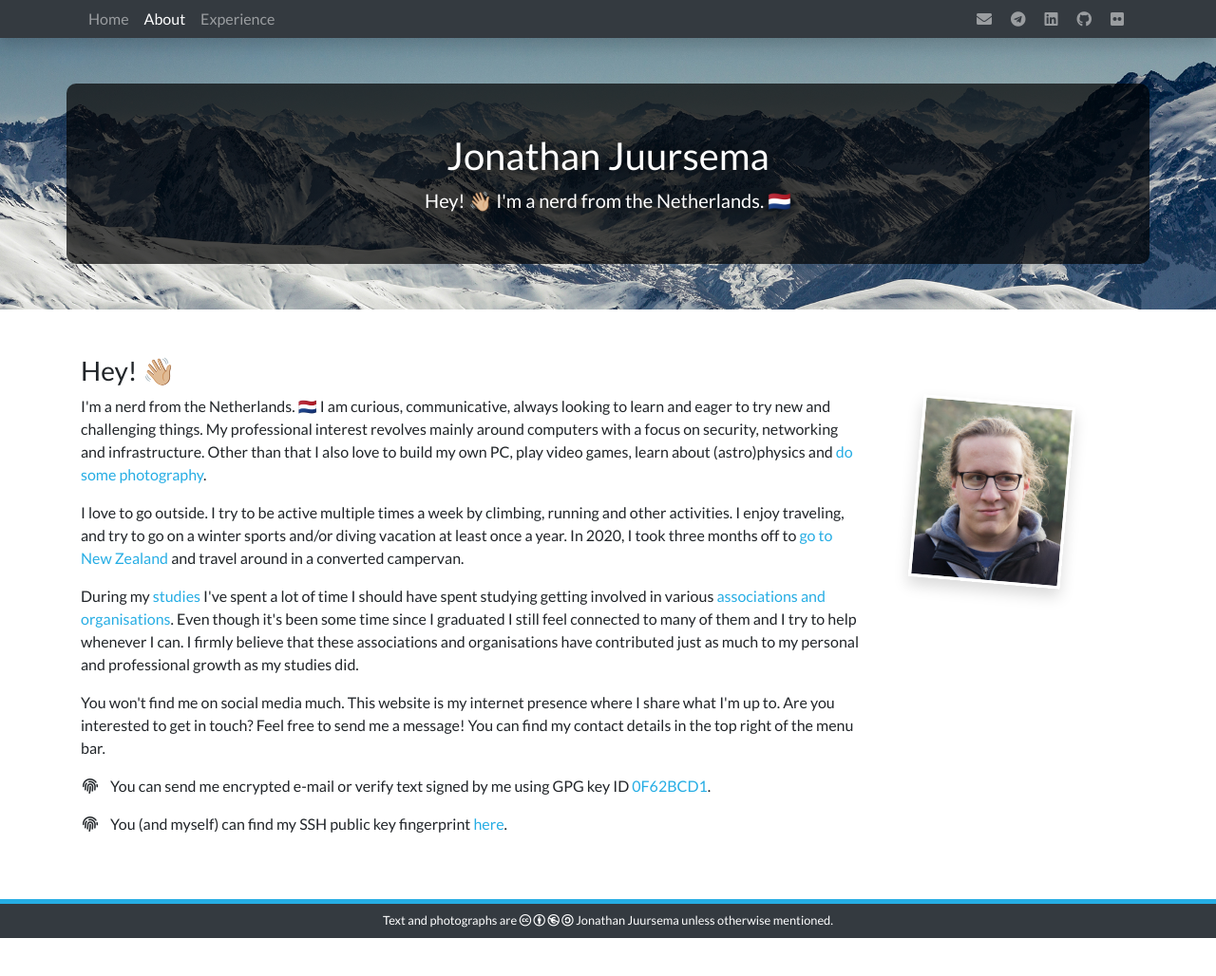
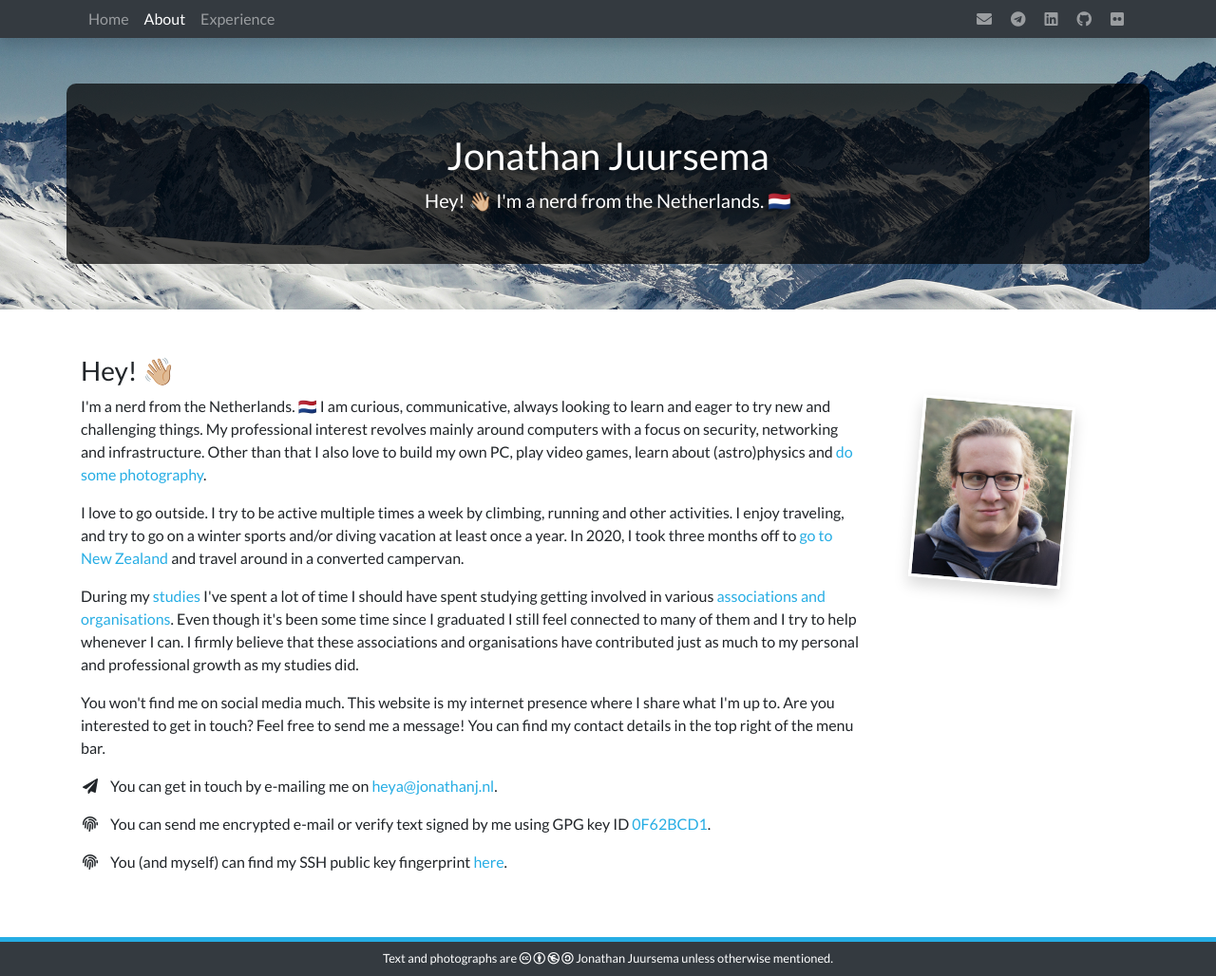
Before and after one commit to jonathanjuursema/jonathanj.nl, a Jekyll site: the page built from about.html, in a window 1280 px wide. Shown: the whole page at 95% size. Built offline with Jekyll 4.4.1, drawn with Linux system fonts in a browser that asks for light colours; nearby versions of some CDN libraries; before the commit the page ends 988 px from its top, so only the background shows below that; some of the changed lines change nothing that is shown.

Commit message:
Obfuscate e-mail address.

```diff
--- a/_includes/navigation.html
+++ b/_includes/navigation.html
@@ -24,7 +24,7 @@
         <div class="navbar-collapse collapse w-100 order-3 dual-collapse2">
             <ul class="navbar-nav ml-auto">
                 <li class="nav-item">
-                    <a class="nav-link" href="mailto:hallo@jonathanj.nl"><i class="fas fa-envelope mr-1"></i></a>
+                    <a class="nav-link eml-protected" eml-replace="href" eml-encoded="8ee5e7efe1fcefcee4e1e0effae6efe0e4a0e0e2"><i class="fas fa-envelope mr-1"></i></a>
                 </li>
                 <li class="nav-item">
                     <a class="nav-link" href="https://t.me/jonathanj42" target="_blank"><i class="fab fa-telegram mr-1"></i></a>
--- a/_layouts/default.html
+++ b/_layouts/default.html
@@ -18,12 +18,10 @@
   <script src="{{ site.baseurl }}/assets/vendor/jquery/jquery.min.js"></script>
   <script src="{{ site.baseurl }}/assets/vendor/bootstrap/js/bootstrap.bundle.min.js"></script>
 
-  <!-- Force domain name -->
-  <script type="text/javascript">
-    if (!["jonathanj.nl", "127.0.0.1", "localhost"].includes(window.location.hostname)) {
-      window.top.location.href = 'https://jonathanj.nl' + window.location.pathname;
-    }
-  </script>
+  <!-- Other scripts -->
+  <script src="/assets/js/eml_obfuscation.js" type="text/javascript"></script>
+  <script src="/assets/js/force_domain.js" type="text/javascript"></script>
+
 </body>
 
 </html>
--- a/about.html
+++ b/about.html
@@ -39,6 +39,12 @@ show_header: true
         </p>
 
         <p>
+            <i class="fa-fw fas fa-paper-plane mr-2"></i>
+            You can get in touch by e-mailing me on
+            <a class="eml-protected" eml-replace="href,html" eml-encoded="8ee6ebf7efcee4e1e0effae6efe0e4a0e0e2"></a>.
+        </p>
+
+        <p>
             <i class="fa-fw fas fa-fingerprint mr-2"></i>
             You can send me encrypted e-mail or verify text signed by me using GPG key ID
             <a href="http://keys.gnupg.net/pks/lookup?search=0x0F62BCD1&fingerprint=on&op=index" target="_blank">0F62BCD1</a>.
--- /dev/null
+++ b/assets/js/eml_obfuscation.js
@@ -0,0 +1,87 @@
+// Taken and adapted from https://andrewlock.net/simple-obfuscation-of-email-addresses-using-javascript/
+
+emlObfuscationExecute()
+
+function encodeEmail(email, key) {
+    // Hex encode the key
+    let encodedKey = key.toString(16);
+
+    // ensure it is two digits long
+    let encodedString = emlObfuscationMake2DigitsLong(encodedKey);
+
+    // loop through every character in the email
+    for (let n = 0; n < email.length; n++) {
+
+        // Get the code (in decimal) for the nth character
+        let charCode = email.charCodeAt(n);
+
+        // XOR the character with the key
+        let encoded = charCode ^ key;
+
+        // Hex encode the result, and append to the output string
+        let value = encoded.toString(16);
+        encodedString += emlObfuscationMake2DigitsLong(value);
+    }
+    return encodedString;
+}
+
+function decodeEmail(encodedString) {
+    // Holds the final output
+    let email = "";
+
+    // Extract the first 2 letters
+    let keyInHex = encodedString.substr(0, 2);
+
+    // Convert the hex-encoded key into decimal
+    let key = parseInt(keyInHex, 16);
+
+    // Loop through the remaining encoded characters in steps of 2
+    for (let n = 2; n < encodedString.length; n += 2) {
+
+        // Get the next pair of characters
+        let charInHex = encodedString.substr(n, 2)
+
+        // Convert hex to decimal
+        let char = parseInt(charInHex, 16);
+
+        // XOR the character with the key to get the original character
+        let output = char ^ key;
+
+        // Append the decoded character to the output
+        email += String.fromCharCode(output);
+    }
+    return email;
+}
+
+function emlObfuscationMake2DigitsLong(value) {
+    return value.length === 1
+        ? '0' + value
+        : value;
+}
+
+function emlObfuscationExecute() {
+    let allElements = document.getElementsByClassName("eml-protected");
+
+    for (let i = 0; i < allElements.length; i++) {
+        updateAnchor(allElements[i])
+    }
+
+    function updateAnchor(el) {
+        let encoded = el.getAttribute('eml-encoded');
+        let decoded = decodeEmail(encoded);
+
+        let replace = el.getAttribute('eml-replace').split(",");
+        for (let r in replace) {
+            switch (replace[r]) {
+                case 'href':
+                    el.href = 'mailto:' + decoded;
+                    break;
+                case 'html':
+                    el.textContent = decoded;
+                    break;
+                default:
+                    console.log("Unrecognized de-obfuscation target: " + replace[r])
+            }
+        }
+    }
+}
--- /dev/null
+++ b/assets/js/force_domain.js
@@ -0,0 +1,3 @@
+if (!["jonathanj.nl", "127.0.0.1", "localhost"].includes(window.location.hostname)) {
+    window.top.location.href = 'https://jonathanj.nl' + window.location.pathname;
+}
```
